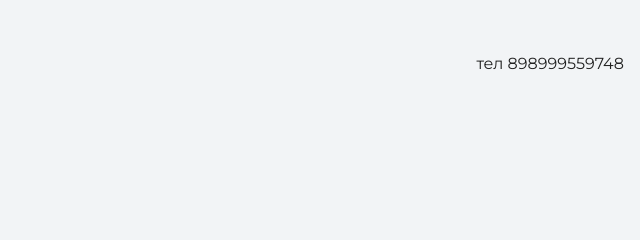
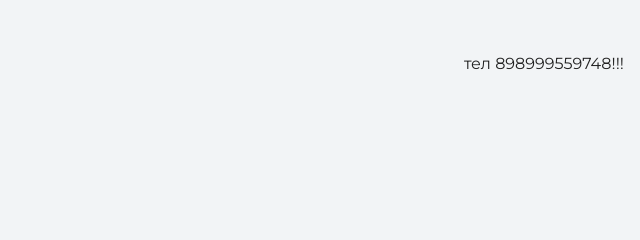
Before and after one commit to atol217/atol217, a plain HTML site: page index.html in a window 1280 px wide. Shown: the top 240 px of the page, 640-1280 px from the left. Drawn offline with nearby package versions, Linux system fonts and the light colour scheme.

Commit message:
Update index.html

```diff
--- a/index.html
+++ b/index.html
@@ -11,7 +11,7 @@
 
     <header class="page-header">
     	<div class="container">
-     		 <p>тел 898999559748</p>
+     		 <p>тел 898999559748!!!</p>
       	</div>
     </header>
 
```
